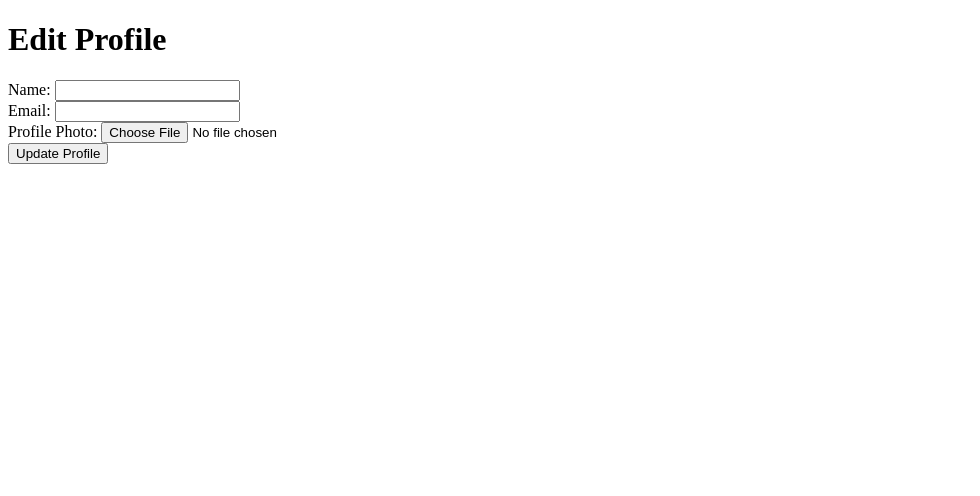
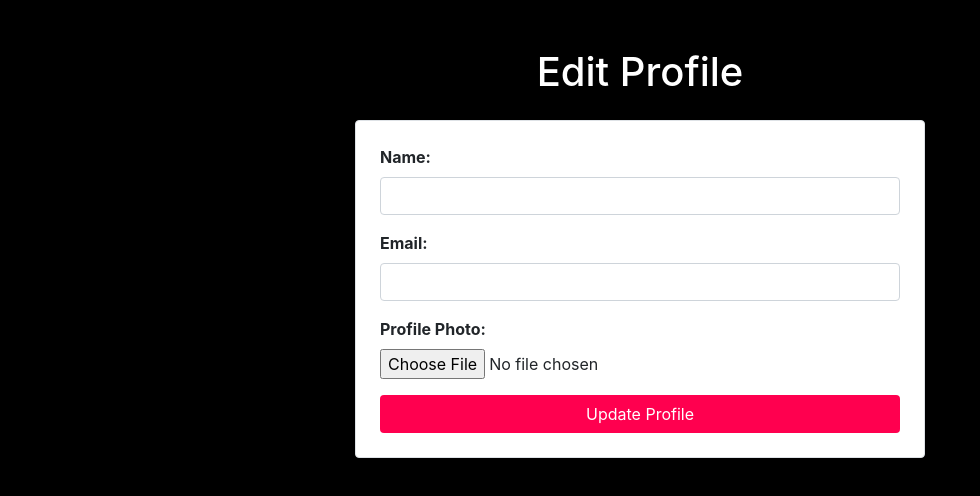
Before and after one commit to sanjana193/digitaltippingplatform, a website with bundled scripts: page public/editprofile.html in a window 1280 px wide. Shown: the whole page, without its empty margins (0-980 px from the left). Built offline with nearby package versions, Linux system fonts and the light colour scheme; no server answers.

Commit message:
Update editprofile.html

```diff
--- a/public/editprofile.html
+++ b/public/editprofile.html
@@ -3,26 +3,59 @@
 <head>
     <meta charset="UTF-8">
     <meta name="viewport" content="width=device-width, initial-scale=1.0">
-    <title>Edit Profile</title>
-    <link rel="stylesheet" href="styles.css">
+    <title>Edit Profile - EasyTip</title>
+    <!-- Bootstrap CSS -->
+    <link href="https://maxcdn.bootstrapcdn.com/bootstrap/4.5.2/css/bootstrap.min.css" rel="stylesheet">
+    <style>
+        body {
+            background-color: black;
+        }
+        .container {
+            max-width: 600px;
+        }
+        .form-group label {
+            font-weight: bold;
+        }
+        .btn-primary {
+            background-color: ;
+            border: none;
+        }
+        .btn-primary:hover {
+            background-color: #ff004f;
+        }
+        .shadow-sm {
+            box-shadow: 0 0.125rem 0.25rem rgba(0, 0, 0, 0.075);
+        }
+        .bg-light {
+            background-color: #ffffff !important;
+        }
+    </style>
 </head>
 <body>
-    <h1>Edit Profile</h1>
-    <form id="edit-profile-form">
-        <label for="name">Name:</label>
-        <input type="text" id="name" name="name" required><br>
+    <div class="container mt-5">
+        <h1 class="text-center mb-4" style="color: #ffffff;">Edit Profile</h1>
+        <form id="edit-profile-form" class="p-4 border rounded shadow-sm bg-light">
+            <div class="form-group">
+                <label for="name">Name:</label>
+                <input type="text" class="form-control" id="name" name="name" required>
+            </div>
+            <div class="form-group">
+                <label for="email">Email:</label>
+                <input type="email" class="form-control" id="email" name="email" required>
+            </div>
 
-        <label for="email">Email:</label>
-        <input type="email" id="email" name="email" required><br>
+            <div class="form-group">
+                <label for="profile-photo">Profile Photo:</label>
+                <input type="file" class="form-control-file" id="profile-photo" name="profile-photo">
+            </div>
+            <button type="submit" class="btn btn-block" style="color: white; background-color: #ff004f;">Update Profile</button>
+        </form>
+    </div>
 
-
-
-        <label for="profile-photo">Profile Photo:</label>
-        <input type="file" id="profile-photo" name="profile-photo"><br>
-
-        <button type="submit">Update Profile</button>
-    </form>
-
+    <!-- Bootstrap JS and dependencies -->
+    <script src="https://code.jquery.com/jquery-3.5.1.slim.min.js"></script>
+    <script src="https://cdn.jsdelivr.net/npm/@popperjs/core@2.5.3/dist/umd/popper.min.js"></script>
+    <script src="https://maxcdn.bootstrapcdn.com/bootstrap/4.5.2/js/bootstrap.min.js"></script>
     <script type="module" src="scripts/editprofile.js"></script>
 </body>
 </html>
```
